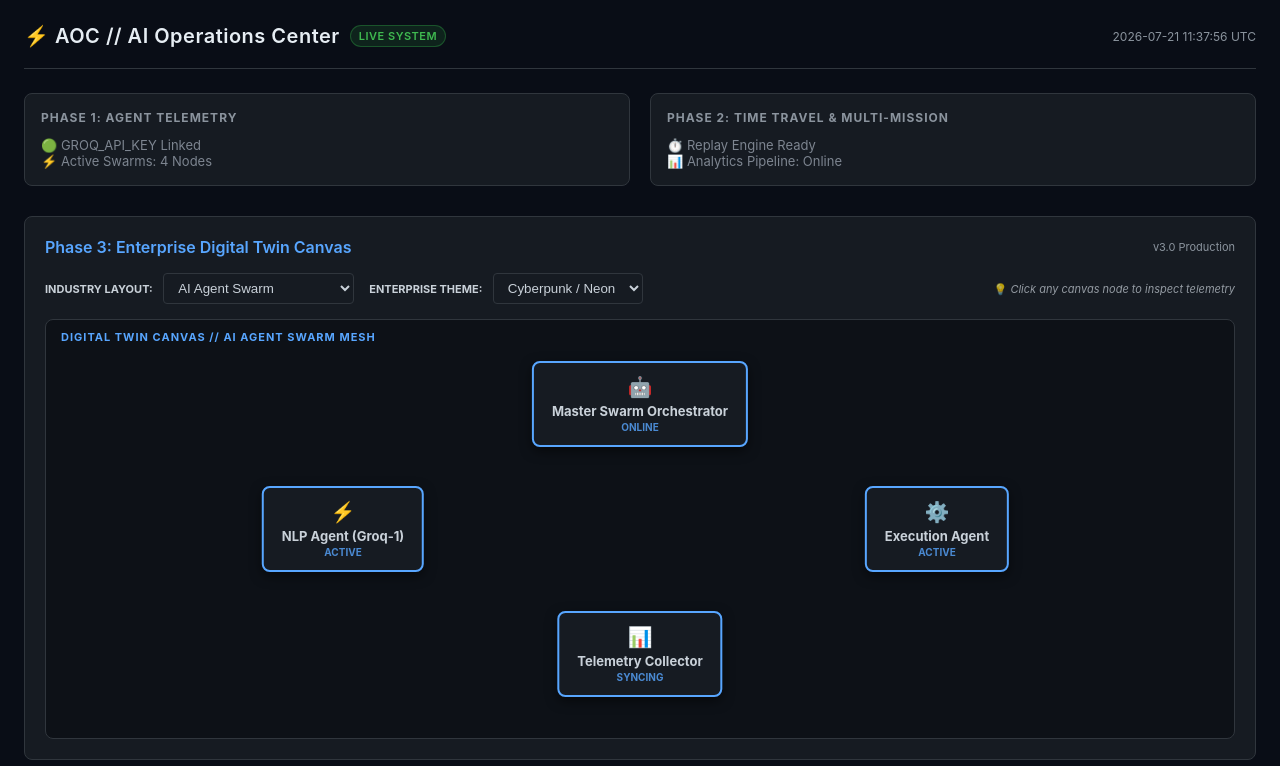
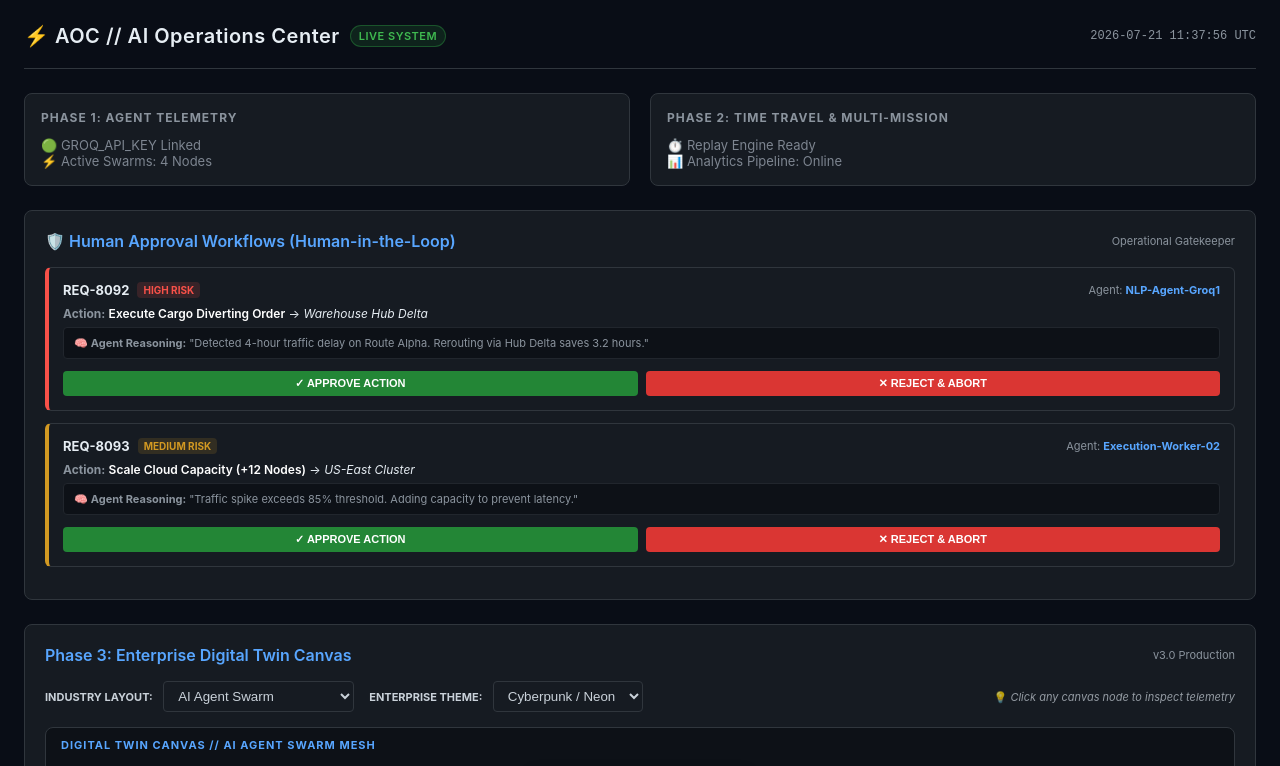
Before and after one commit to raidercruise-lgtm/srazzu-agents, a website: page public/index.html in a window 1280 px wide. Shown: the top 766 px of the page. Drawn offline with Linux system fonts and the light colour scheme; no server answers.

Commit message:
Deploy Human Approval Workflow gatekeeper UI to production

```diff
--- /dev/null
+++ b/public/approval.js
@@ -0,0 +1,119 @@
+/**
+ * Human-in-the-Loop Approval Workflow Engine
+ */
+
+const ApprovalEngine = {
+  // Simulated incoming pending high-stakes actions
+  pendingRequests: [
+    {
+      id: "REQ-8092",
+      agentId: "NLP-Agent-Groq1",
+      mission: "Supply Chain Re-routing",
+      action: "Execute Cargo Diverting Order",
+      target: "Warehouse Hub Delta",
+      riskLevel: "HIGH",
+      reasoning: "Detected 4-hour traffic delay on Route Alpha. Rerouting via Hub Delta saves 3.2 hours.",
+      timestamp: new Date().toISOString()
+    },
+    {
+      id: "REQ-8093",
+      agentId: "Execution-Worker-02",
+      mission: "Infrastructure Self-Correction",
+      action: "Scale Cloud Capacity (+12 Nodes)",
+      target: "US-East Cluster",
+      riskLevel: "MEDIUM",
+      reasoning: "Traffic spike exceeds 85% threshold. Adding capacity to prevent latency.",
+      timestamp: new Date().toISOString()
+    }
+  ],
+
+  init(containerId) {
+    this.container = document.getElementById(containerId);
+    if (!this.container) return;
+    this.render();
+  },
+
+  handleDecision(reqId, decision) {
+    const idx = this.pendingRequests.findIndex(r => r.id === reqId);
+    if (idx === -1) return;
+
+    const req = this.pendingRequests[idx];
+
+    // Remove from queue
+    this.pendingRequests.splice(idx, 1);
+
+    // Re-render approval panel
+    this.render();
+
+    // Broadcast decision event to console/stream
+    console.log(`[Human Approval] ${decision.toUpperCase()} for ${req.id} by Human Operator.`);
+
+    // Optional feedback notification
+    this.showToast(`Action ${req.id} was ${decision.toUpperCase()}ED`);
+  },
+
+  showToast(msg) {
+    const toast = document.createElement('div');
+    toast.style.cssText = `
+      position: fixed; bottom: 20px; right: 20px;
+      background: #1f6feb; color: #fff; padding: 10px 16px;
+      border-radius: 6px; font-size: 12px; font-weight: bold;
+      box-shadow: 0 4px 12px rgba(0,0,0,0.5); z-index: 9999;
+    `;
+    toast.textContent = msg;
+    document.body.appendChild(toast);
+    setTimeout(() => toast.remove(), 3000);
+  },
+
+  render() {
+    if (this.pendingRequests.length === 0) {
+      this.container.innerHTML = `
+        <div style="background: #161b22; border: 1px dashed #30363d; border-radius: 8px; padding: 24px; text-align: center; color: #8b949e;">
+          <span style="font-size: 20px;">✅</span>
+          <div style="font-size: 13px; font-weight: bold; margin-top: 6px; color: #3fb950;">ALL QUEUES CLEAR</div>
+          <div style="font-size: 11px; margin-top: 2px;">No high-risk agent actions currently require human intervention.</div>
+        </div>
+      `;
+      return;
+    }
+
+    const cardsHtml = this.pendingRequests.map(req => {
+      const isHighRisk = req.riskLevel === 'HIGH';
+      const badgeColor = isHighRisk ? '#f85149' : '#d29922';
+      const badgeBg = isHighRisk ? 'rgba(248,81,73,0.15)' : 'rgba(210,153,34,0.15)';
+
+      return `
+        <div style="background: #161b22; border: 1px solid #30363d; border-left: 4px solid ${badgeColor}; border-radius: 6px; padding: 14px; margin-bottom: 12px;">
+          <div style="display: flex; justify-content: space-between; align-items: center; margin-bottom: 8px;">
+            <div style="display: flex; align-items: center; gap: 8px;">
+              <span style="font-weight: bold; font-size: 13px; color: #e6edf3;">${req.id}</span>
+              <span style="font-size: 10px; background: ${badgeBg}; color: ${badgeColor}; padding: 2px 6px; border-radius: 4px; font-weight: bold;">${req.riskLevel} RISK</span>
+            </div>
+            <span style="font-size: 11px; color: #8b949e;">Agent: <strong style="color: #58a6ff;">${req.agentId}</strong></span>
+          </div>
+
+          <div style="font-size: 12px; margin-bottom: 6px;">
+            <strong style="color: #8b949e;">Action:</strong> <span style="color: #fff; font-weight: 600;">${req.action}</span> → <em>${req.target}</em>
+          </div>
+
+          <div style="background: #0d1117; padding: 8px 10px; border-radius: 4px; font-size: 11px; color: #8b949e; margin-bottom: 12px; border: 1px solid #21262d;">
+            🧠 <strong>Agent Reasoning:</strong> "${req.reasoning}"
+          </div>
+
+          <div style="display: flex; gap: 8px;">
+            <button onclick="ApprovalEngine.handleDecision('${req.id}', 'approve')" style="flex: 1; padding: 6px 12px; background: #238636; color: #fff; border: none; border-radius: 4px; font-weight: bold; font-size: 11px; cursor: pointer;">
+              ✓ APPROVE ACTION
+            </button>
+            <button onclick="ApprovalEngine.handleDecision('${req.id}', 'reject')" style="flex: 1; padding: 6px 12px; background: #da3633; color: #fff; border: none; border-radius: 4px; font-weight: bold; font-size: 11px; cursor: pointer;">
+              ✕ REJECT & ABORT
+            </button>
+          </div>
+        </div>
+      `;
+    }).join('');
+
+    this.container.innerHTML = cardsHtml;
+  }
+};
+
+window.ApprovalEngine = ApprovalEngine;
--- a/public/index.html
+++ b/public/index.html
@@ -60,7 +60,7 @@
       display: grid;
       grid-template-columns: repeat(auto-fit, minmax(320px, 1fr));
       gap: 20px;
-      margin-bottom: 30px;
+      margin-bottom: 24px;
     }
 
     .card {
@@ -79,13 +79,13 @@
       margin-bottom: 12px;
     }
 
-    /* Phase 3 Specific Styles */
-    .phase3-container {
+    /* Phase 3 & Approval Container Styles */
+    .phase-container {
       background: #161b22;
       border: 1px solid #30363d;
       border-radius: 8px;
       padding: 20px;
-      margin-top: 10px;
+      margin-top: 24px;
     }
 
     .section-header {
@@ -109,7 +109,7 @@
       ⚡ AOC // AI Operations Center
       <span class="status-badge">Live System</span>
     </h1>
-    <div id="system-clock" style="font-size: 12px; color: #8b949e; font-mono: true;"></div>
+    <div id="system-clock" style="font-size: 12px; color: #8b949e; font-family: monospace;"></div>
   </header>
 
   <!-- Phases 1 & 2 Workspace Placeholder -->
@@ -131,8 +131,19 @@
     </div>
   </main>
 
+  <!-- Human Approval Workflows (Human-in-the-Loop Gatekeeper) -->
+  <section class="phase-container" style="margin-top: 0; margin-bottom: 24px;">
+    <div class="section-header">
+      <h2>🛡️ Human Approval Workflows (Human-in-the-Loop)</h2>
+      <span style="font-size: 11px; color: #8b949e;">Operational Gatekeeper</span>
+    </div>
+
+    <!-- Human Approval Mounting Target -->
+    <div id="approval-container"></div>
+  </section>
+
   <!-- Phase 3: Digital Twin Canvas & Enterprise Theme Engine -->
-  <section class="phase3-container">
+  <section class="phase-container">
     <div class="section-header">
       <h2>Phase 3: Enterprise Digital Twin Canvas</h2>
       <span style="font-size: 11px; color: #8b949e;">v3.0 Production</span>
@@ -142,7 +153,8 @@
     <div id="digital-twin-container"></div>
   </section>
 
-  <!-- Load Phase 3 Engine -->
+  <!-- Load Engine Scripts -->
+  <script src="/approval.js"></script>
   <script src="/phase3.js"></script>
 
   <script>
@@ -156,8 +168,16 @@
     setInterval(updateClock, 1000);
     updateClock();
 
-    // Initialize Phase 3 Digital Twin Canvas Engine
+    // Initialize Engines on Page Load
     document.addEventListener('DOMContentLoaded', () => {
+      // Init Human-in-the-Loop Approval Gatekeeper
+      if (window.ApprovalEngine) {
+        ApprovalEngine.init('approval-container');
+      } else {
+        console.error('Approval engine script not found or failed to load.');
+      }
+
+      // Init Phase 3 Digital Twin Canvas Engine
       if (window.DigitalTwinCanvas) {
         DigitalTwinCanvas.init('digital-twin-container');
       } else {
```
